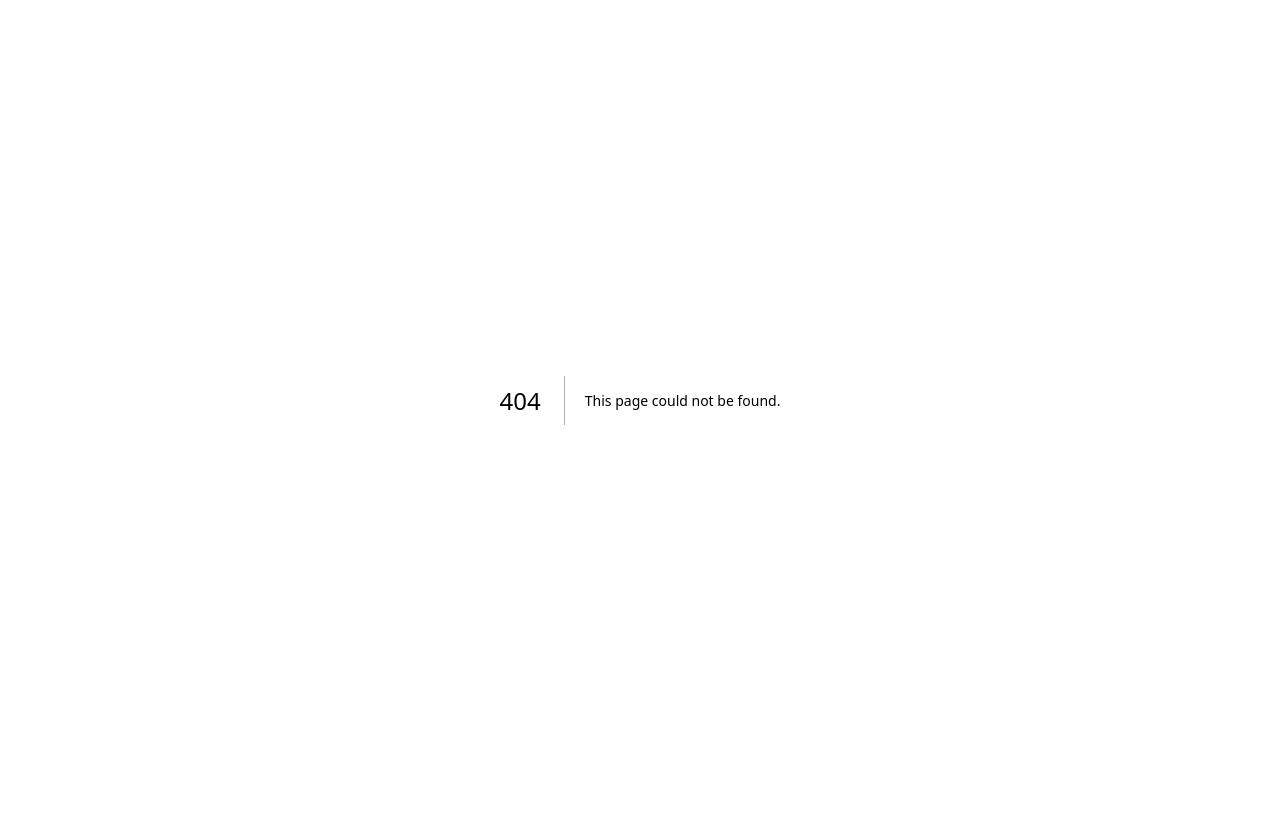
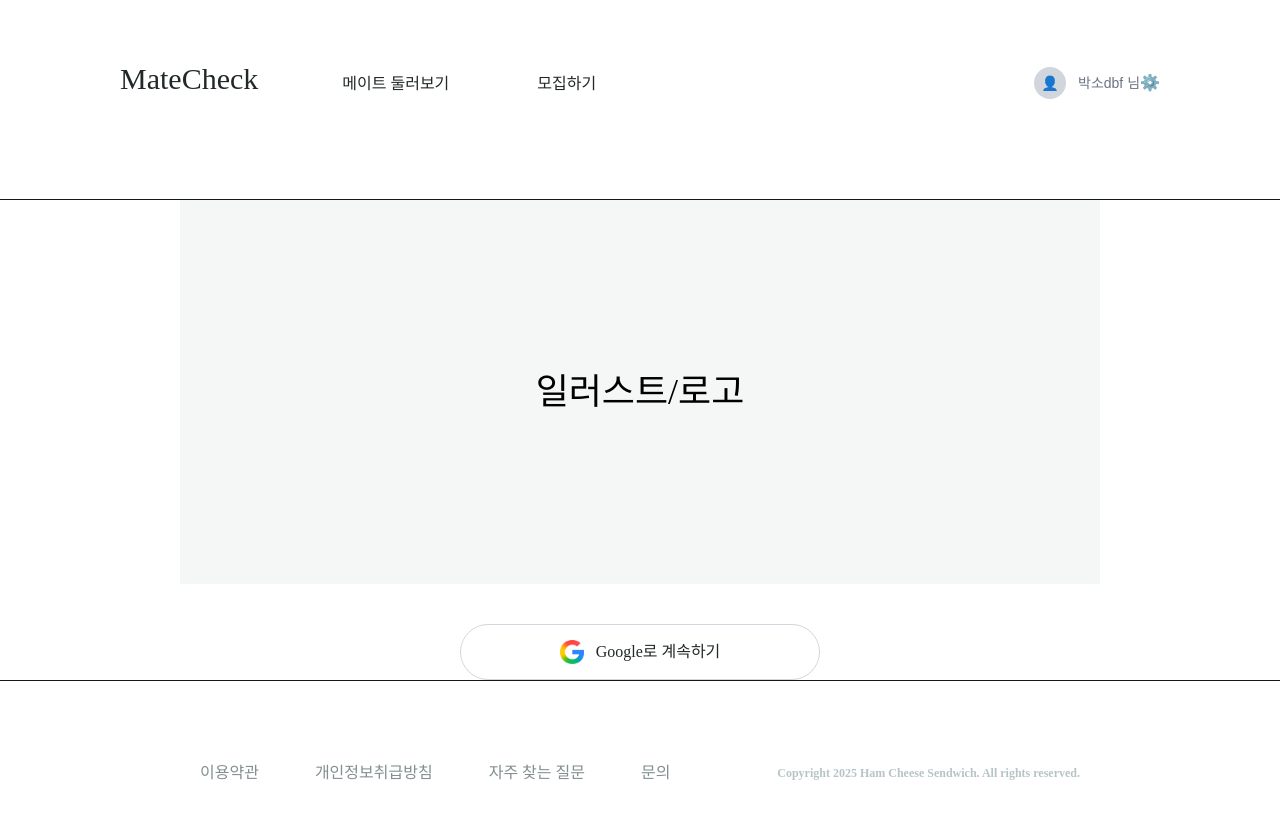
Before and after one commit to SeongjeLee22200525/HamCheese_FE, a Next.js app: page /signin in a window 1280 px wide. Before the commit this address had no page. Shown: the top 818 px of the page. Built offline with nearby package versions, Linux system fonts and the light colour scheme.

Commit message:
로그인 페이지 뼈대 구현

```diff
--- /dev/null
+++ b/src/pages/signin.tsx
@@ -0,0 +1,49 @@
+import Header from "@/components/Header";
+import Footer from "@/components/Footer";
+import Image from "next/image";
+
+export default function Home() {
+  return (
+    <div className="min-h-screen flex flex-col bg-white">
+      {/* Header */}
+      <Header />
+
+      {/* Main */}
+      <main className="flex-1 flex flex-col items-center justify-center">
+        <div className="flex flex-col items-center gap-10">
+
+          {/* 일러스트 / 로고 영역 */}
+          <div className="w-[920px] h-[384px] bg-[#F5F7F7] flex items-center justify-center">
+            <span className="text-4xl font-normal font-['Pretendard_Variable'] text-black">
+              일러스트/로고
+            </span>
+          </div>
+
+          {/* Google 로그인 버튼 */}
+          <button
+            className="
+              w-[360px] h-[56px]
+              flex items-center justify-center gap-3
+              rounded-full border border-[#D0D7DE]
+              text-[#222829] font-medium font-['Pretendard_Variable']
+              hover:bg-gray-50 active:bg-gray-100
+              transition
+            "
+          >
+            {/* Google 아이콘 */}
+            <Image
+              src="/images/google-logo.png"
+              alt="Google"
+              width={24}
+              height={24}
+            />
+            Google로 계속하기
+          </button>
+        </div>
+      </main>
+
+      {/* Footer */}
+      <Footer />
+    </div>
+  );
+}
```
Also changed, not shown: public/images/google-logo.png (added).
